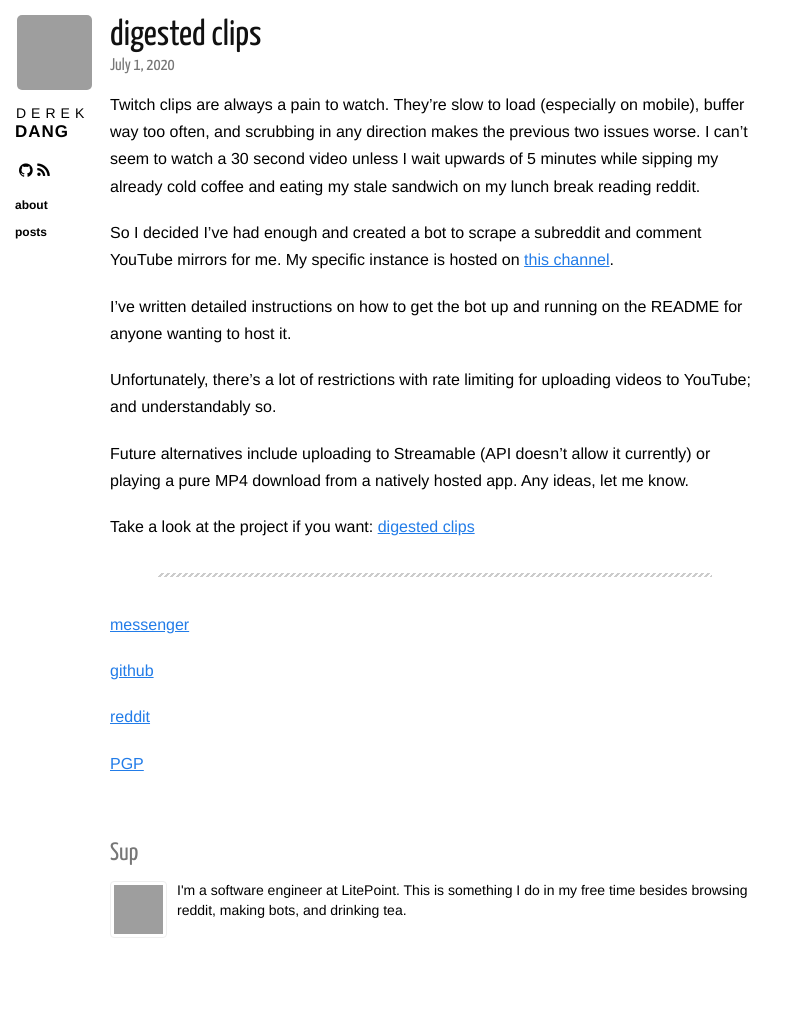
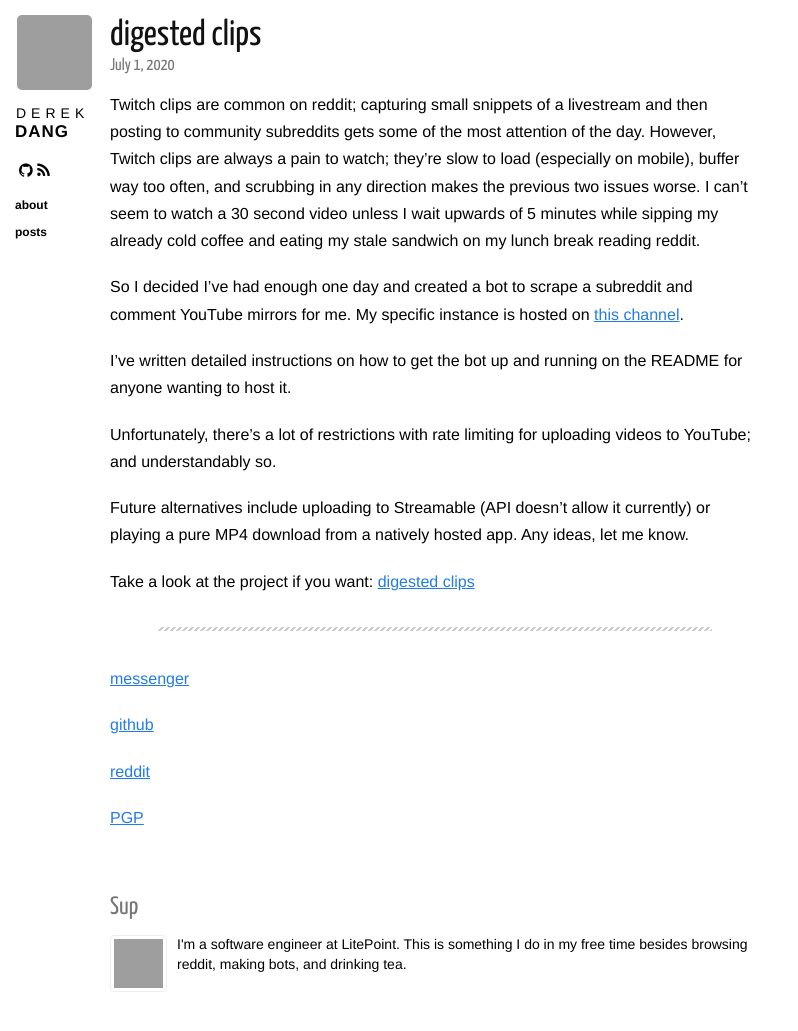
Before and after one commit to dqdang/dqdang.github.io, a Jekyll site: the page built from _posts/2020-07-01-digested.markdown, in a window 1280 px wide, cut to the strip 0-1051 px from the top of the page. Shown: the top 1031 px of the strip, without its empty margins (0-798 px from the left). Built offline with Jekyll 4.4.1, drawn with Linux system fonts in a browser that asks for light colours; nearby versions of some CDN libraries; before the commit the page ends 997 px from its top, so only the background shows below that; grey boxes are pictures that could not be loaded.

Commit message:
Update post

```diff
--- a/_posts/2020-07-01-digested.markdown
+++ b/_posts/2020-07-01-digested.markdown
@@ -4,9 +4,9 @@ title: digested clips
 category: posts
 ---
 
-Twitch clips are always a pain to watch. They're slow to load (especially on mobile), buffer way too often, and scrubbing in any direction makes the previous two issues worse. I can't seem to watch a 30 second video unless I wait upwards of 5 minutes while sipping my already cold coffee and eating my stale sandwich on my lunch break reading reddit.
+Twitch clips are common on reddit; capturing small snippets of a livestream and then posting to community subreddits gets some of the most attention of the day. However, Twitch clips are always a pain to watch; they're slow to load (especially on mobile), buffer way too often, and scrubbing in any direction makes the previous two issues worse. I can't seem to watch a 30 second video unless I wait upwards of 5 minutes while sipping my already cold coffee and eating my stale sandwich on my lunch break reading reddit.
 
-So I decided I've had enough and created a bot to scrape a subreddit and comment YouTube mirrors for me. My specific instance is hosted on [this channel][channel].
+So I decided I've had enough one day and created a bot to scrape a subreddit and comment YouTube mirrors for me. My specific instance is hosted on [this channel][channel].
 
 I've written detailed instructions on how to get the bot up and running on the README for anyone wanting to host it.
 
```
